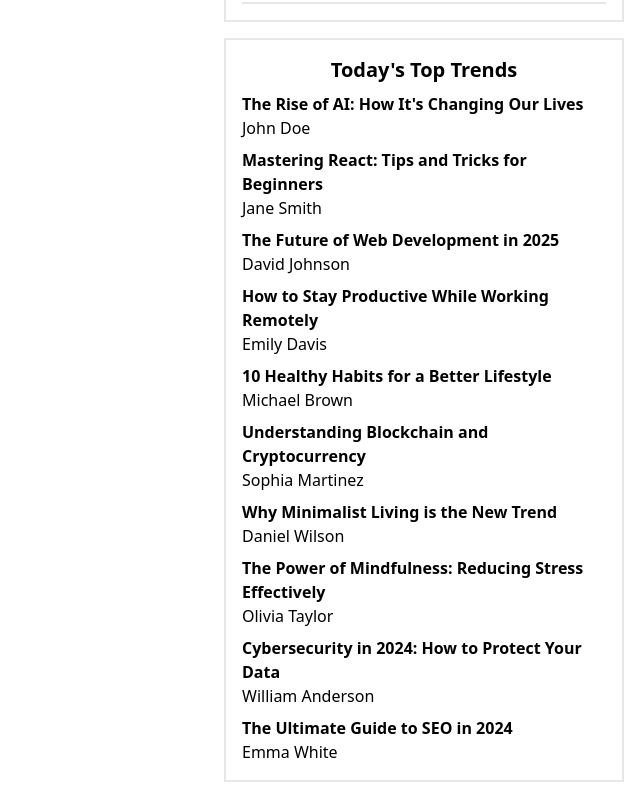
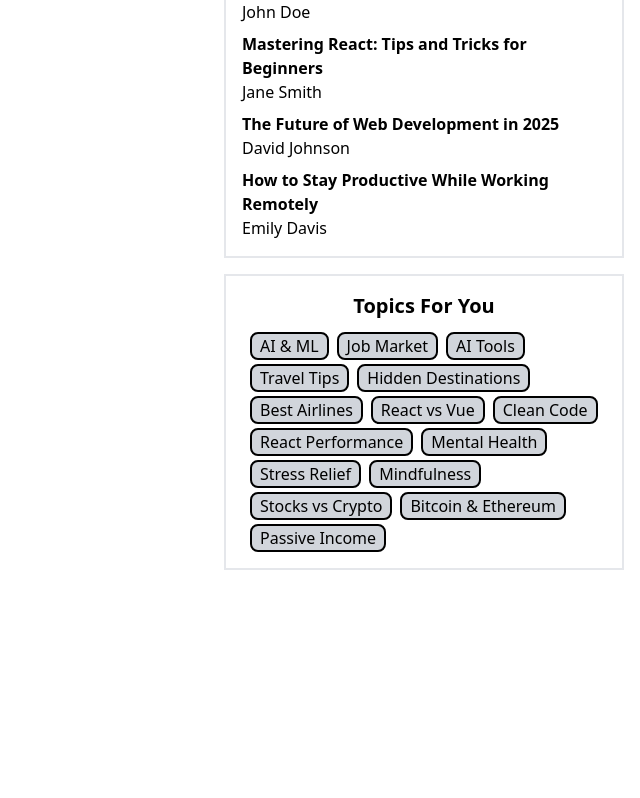
Before and after one commit to taybashaikh7808/blog, a React (Vite) app: page / in a window 1280 px wide. Shown: the part 420-1218 px from the top of the page, without its empty margins (640-1280 px from the left). After the commit the page ends 1006 px from the top, so only its background shows below. Built offline with nearby package versions, Linux system fonts and the light colour scheme.

Commit message:
added sidebar more compont

```diff
--- a/src/App.jsx
+++ b/src/App.jsx
@@ -2,6 +2,7 @@ import React from "react";
 import TrendsList from "./Components/TrendsList";
 import PeopleToFollow from "./Components/PeopleToFollow";
 import Navigation from "./Components/Navigation"
+import TopicsList from "./Components/TopicsList"
 function App() {
   return (
     <div>
@@ -11,6 +12,7 @@ function App() {
       <div className="w-[400px] flex flex-col gap-4">
         <PeopleToFollow />
         <TrendsList />
+        <TopicsList />
       </div>
     </div>
     </div>
--- a/src/Components/TopicsList.jsx
+++ b/src/Components/TopicsList.jsx
@@ -1,8 +1,14 @@
 import React from 'react'
+import Topics from '../db/topics'
 
 function TopicsList() {
   return (
-    <div>TopicsList</div>
+    <section className="border-2 w-full p-4">
+      <h2 className="font-bold text-center text-xl mb-2">Topics For You</h2>
+      {Topics.map((topic,index)=>(
+        <button className="border-2 bg-gray-300 ml-2 rounded-lg pl-2 pr-2 mt-1 border-black hover:bg-gray-500 font-normal " key={index}>{topic}</button>
+      ))}
+      </section>
   )
 }
 
--- a/src/db/people.js
+++ b/src/db/people.js
@@ -1,8 +1,6 @@
 const people = [
     { name: "Shivam Shaikh", following: true },
     { name: "Tayba Shaikh", following: false },
-    { name: "Iqra Shaikh", following: true },
-    { name: "Firoz Khan", following: false },
     { name: "Shahrukh Sayyed", following: true },
   ];
 export default people
--- /dev/null
+++ b/src/db/topics.js
@@ -0,0 +1,19 @@
+const Topics = [
+    "AI & ML",
+    "Job Market",
+    "AI Tools",
+    "Travel Tips",
+    "Hidden Destinations",
+    "Best Airlines",
+    "React vs Vue",
+    "Clean Code",
+    "React Performance",
+    "Mental Health",
+    "Stress Relief",
+    "Mindfulness",
+    "Stocks vs Crypto",
+    "Bitcoin & Ethereum",
+    "Passive Income"
+  ];
+
+  export default Topics;
--- a/src/db/trends.js
+++ b/src/db/trends.js
@@ -19,36 +19,36 @@ const blogs = [
       author: "Emily Davis",
       category: "Productivity",
     },
-    {
-      title: "10 Healthy Habits for a Better Lifestyle",
-      author: "Michael Brown",
-      category: "Health & Wellness",
-    },
-    {
-      title: "Understanding Blockchain and Cryptocurrency",
-      author: "Sophia Martinez",
-      category: "Finance",
-    },
-    {
-      title: "Why Minimalist Living is the New Trend",
-      author: "Daniel Wilson",
-      category: "Lifestyle",
-    },
-    {
-      title: "The Power of Mindfulness: Reducing Stress Effectively",
-      author: "Olivia Taylor",
-      category: "Self-Improvement",
-    },
-    {
-      title: "Cybersecurity in 2024: How to Protect Your Data",
-      author: "William Anderson",
-      category: "Cybersecurity",
-    },
-    {
-      title: "The Ultimate Guide to SEO in 2024",
-      author: "Emma White",
-      category: "Digital Marketing",
-    },
+    // {
+    //   title: "10 Healthy Habits for a Better Lifestyle",
+    //   author: "Michael Brown",
+    //   category: "Health & Wellness",
+    // },
+    // {
+    //   title: "Understanding Blockchain and Cryptocurrency",
+    //   author: "Sophia Martinez",
+    //   category: "Finance",
+    // },
+    // {
+    //   title: "Why Minimalist Living is the New Trend",
+    //   author: "Daniel Wilson",
+    //   category: "Lifestyle",
+    // },
+    // {
+    //   title: "The Power of Mindfulness: Reducing Stress Effectively",
+    //   author: "Olivia Taylor",
+    //   category: "Self-Improvement",
+    // },
+    // {
+    //   title: "Cybersecurity in 2024: How to Protect Your Data",
+    //   author: "William Anderson",
+    //   category: "Cybersecurity",
+    // },
+    // {
+    //   title: "The Ultimate Guide to SEO in 2024",
+    //   author: "Emma White",
+    //   category: "Digital Marketing",
+    // },
   ];
 
   export default blogs;
```
